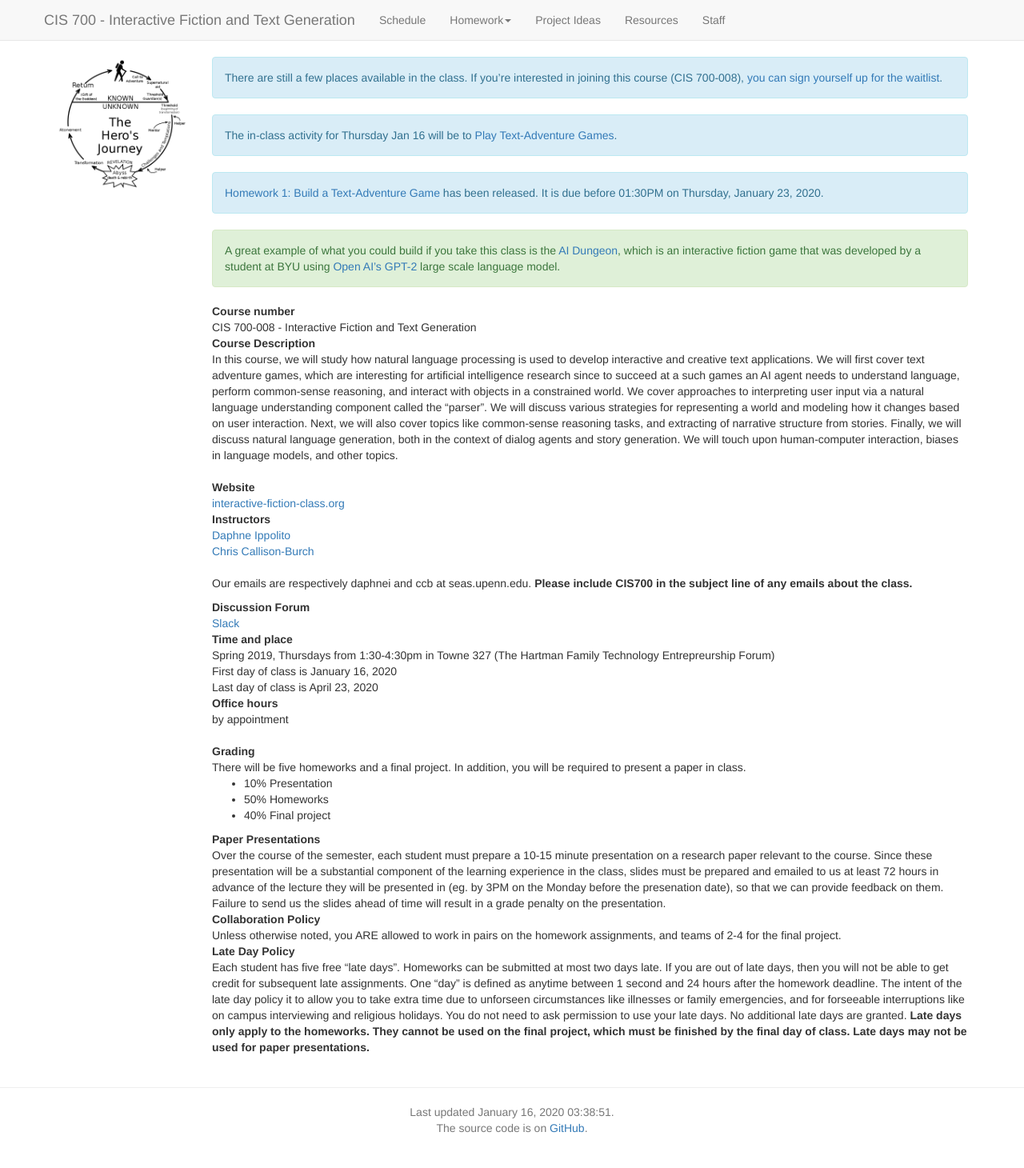
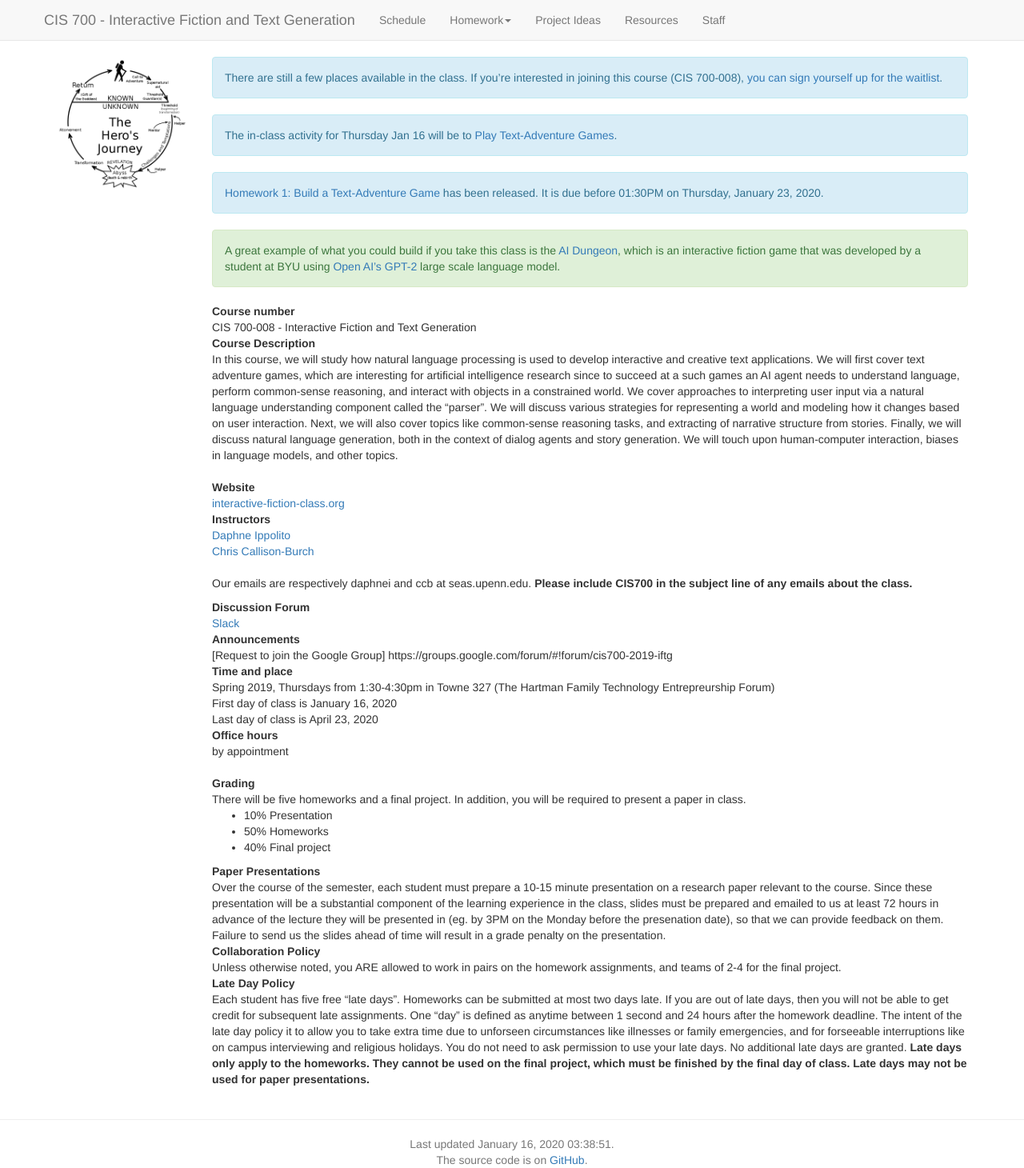
Before and after one commit to interactive-fiction-class/interactive-fiction-class.github.io, a Jekyll site: the page built from index.md, in a window 1280 px wide. Shown: the whole page at 80% size. Built offline with Jekyll 4.4.1, drawn with Linux system fonts in a browser that asks for light colours; nearby versions of some CDN libraries; a script that is not in the unit is left out; before the commit the page ends 1420 px from its top, so only the background shows below that.

Commit message:
Update index.md

```diff
--- a/index.md
+++ b/index.md
@@ -83,6 +83,9 @@ Our emails are respectively daphnei and ccb at seas.upenn.edu. **Please include
 Discussion Forum
 : [Slack](http://cis700-ifatg.slack.com/)
 
+Announcements
+: [Request to join the Google Group] https://groups.google.com/forum/#!forum/cis700-2019-iftg
+
 Time and place
 : Spring 2019, Thursdays from 1:30-4:30pm in Towne 327 (The Hartman Family Technology Entrepreurship Forum)
 : First day of class is January 16, 2020
```
